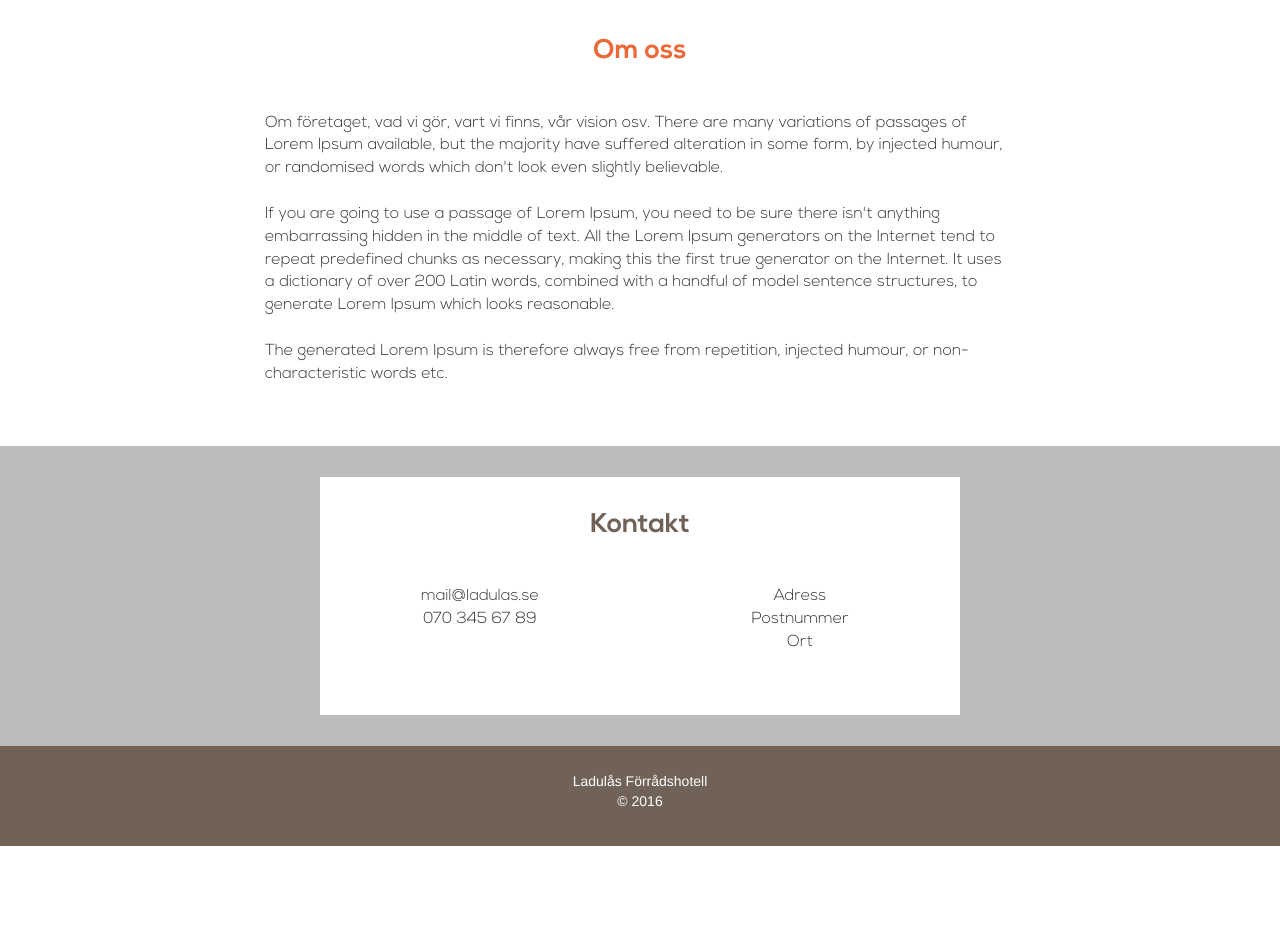
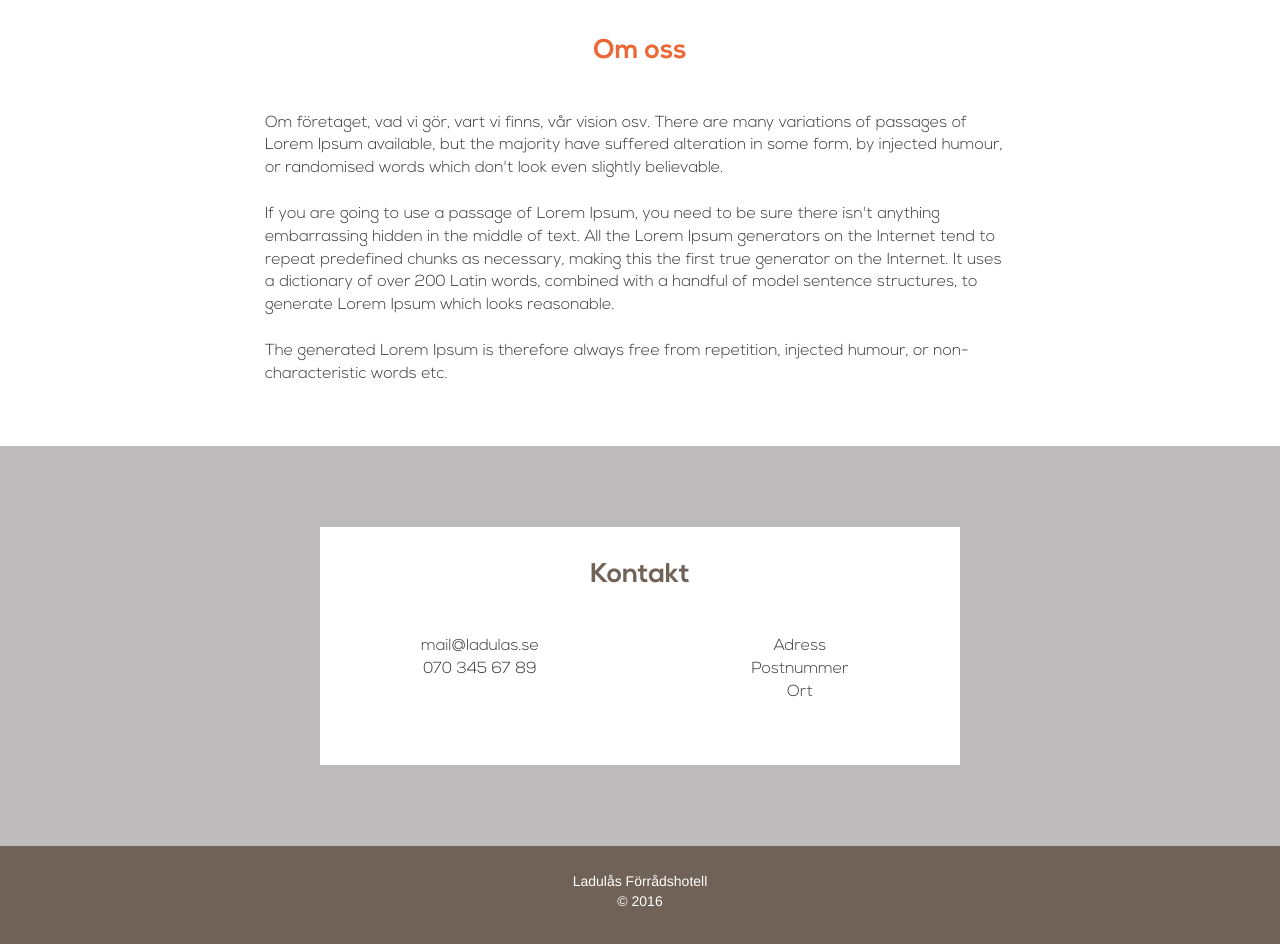
Before and after one commit to joekay/ladu-lager, a plain HTML site: page index.html in a window 1280 px wide. Shown: the part 534-1478 px from the top of the page. Before the commit the page ends 1380 px from the top, so only its background shows below. Drawn offline with nearby package versions, Linux system fonts and the light colour scheme; files whose address does not match are found by name.

Commit message:
Add padding to bottom front page

```diff
--- a/index.html
+++ b/index.html
@@ -90,7 +90,7 @@
 
 
 <div class="container-fluid jumbotron2">
-<div class="row">
+<div class="row jumbotronpadda">
    <div class="col-sm-3"></div>
       <div class="col-sm-6 containercolor2">
         <p align="center" class="rubrikomoss rubrikkontakt"><b>Kontakt</b></p>
```
